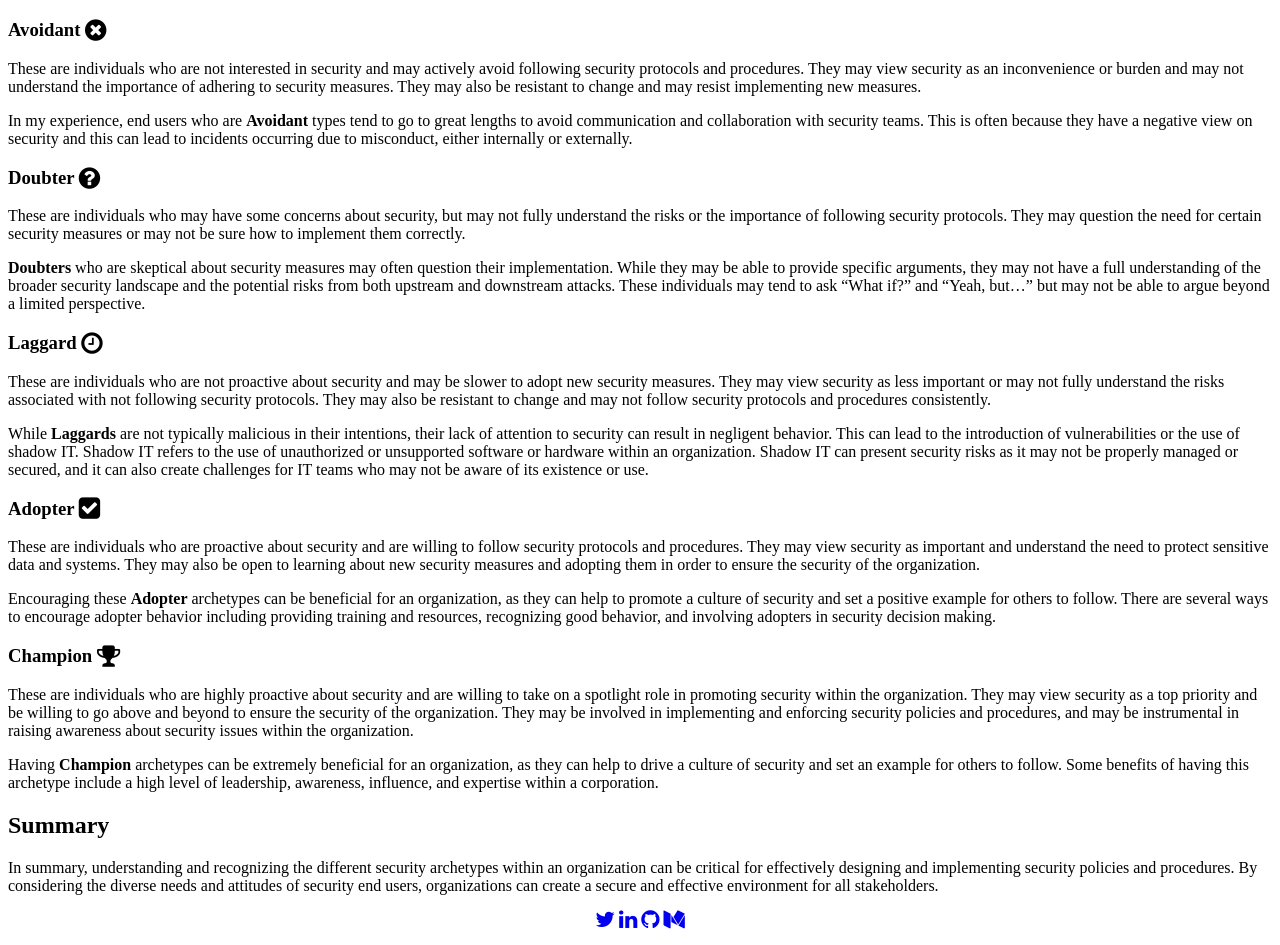
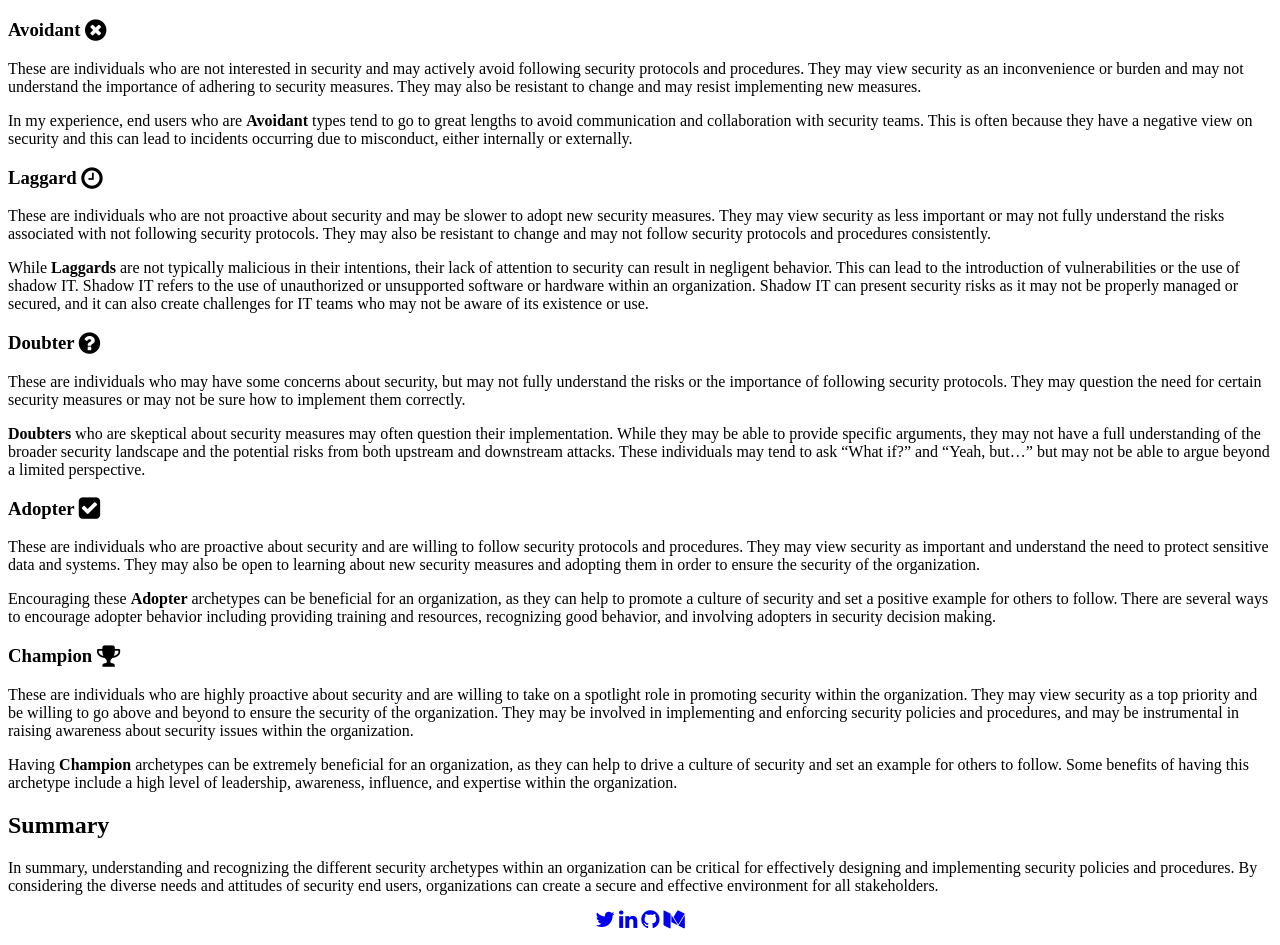
Before and after one commit to ronaldstoner/ron, a Jekyll site: the page built from _posts/2022-12-29-Corporate_Security_Archetypes.md, in a window 1280 px wide and 1400 px high, scrolled down 448 px. Shown: the part 455-1400 px from the top of the window. Built offline with Jekyll 4.4.1, drawn with Linux system fonts in a browser that asks for light colours.

```diff
--- a/_posts/2022-12-29-Corporate_Security_Archetypes.md
+++ b/_posts/2022-12-29-Corporate_Security_Archetypes.md
@@ -21,15 +21,15 @@
 
 In my experience, end users who are **Avoidant** types tend to go to great lengths to avoid communication and collaboration with security teams. This is often because they have a negative view on security and this can lead to incidents occurring due to misconduct, either internally or externally.
 
+### Laggard <i class="fa fa-clock-o fa-lg">
+These are individuals who are not proactive about security and may be slower to adopt new security measures. They may view security as less important or may not fully understand the risks associated with not following security protocols. They may also be resistant to change and may not follow security protocols and procedures consistently.
+
+While **Laggards** are not typically malicious in their intentions, their lack of attention to security can result in negligent behavior. This can lead to the introduction of vulnerabilities or the use of shadow IT. Shadow IT refers to the use of unauthorized or unsupported software or hardware within an organization. Shadow IT can present security risks as it may not be properly managed or secured, and it can also create challenges for IT teams who may not be aware of its existence or use.
+
 ### Doubter <i class="fa fa-question-circle fa-lg">
 These are individuals who may have some concerns about security, but may not fully understand the risks or the importance of following security protocols. They may question the need for certain security measures or may not be sure how to implement them correctly.
 
 **Doubters** who are skeptical about security measures may often question their implementation. While they may be able to provide specific arguments, they may not have a full understanding of the broader security landscape and the potential risks from both upstream and downstream attacks. These individuals may tend to ask "What if?" and "Yeah, but..." but may not be able to argue beyond a limited perspective.
-
-### Laggard <i class="fa fa-clock-o fa-lg">
-These are individuals who are not proactive about security and may be slower to adopt new security measures. They may view security as less important or may not fully understand the risks associated with not following security protocols. They may also be resistant to change and may not follow security protocols and procedures consistently.
-
-While **Laggards** are not typically malicious in their intentions, their lack of attention to security can result in negligent behavior. This can lead to the introduction of vulnerabilities or the use of shadow IT. Shadow IT refers to the use of unauthorized or unsupported software or hardware within an organization. Shadow IT can present security risks as it may not be properly managed or secured, and it can also create challenges for IT teams who may not be aware of its existence or use.
 
 ### Adopter <i class="fa fa-check-square fa-lg">
 These are individuals who are proactive about security and are willing to follow security protocols and procedures. They may view security as important and understand the need to protect sensitive data and systems. They may also be open to learning about new security measures and adopting them in order to ensure the security of the organization.
@@ -39,7 +39,7 @@
 ### Champion <i class="fa fa-trophy fa-lg">
 These are individuals who are highly proactive about security and are willing to take on a spotlight role in promoting security within the organization. They may view security as a top priority and be willing to go above and beyond to ensure the security of the organization. They may be involved in implementing and enforcing security policies and procedures, and may be instrumental in raising awareness about security issues within the organization.
 
-Having **Champion** archetypes can be extremely beneficial for an organization, as they can help to drive a culture of security and set an example for others to follow. Some benefits of having this archetype include a high level of leadership, awareness, influence, and expertise within a corporation.
+Having **Champion** archetypes can be extremely beneficial for an organization, as they can help to drive a culture of security and set an example for others to follow. Some benefits of having this archetype include a high level of leadership, awareness, influence, and expertise within the organization.
 
 ## Summary
 In summary, understanding and recognizing the different security archetypes within an organization can be critical for effectively designing and implementing security policies and procedures. By considering the diverse needs and attitudes of security end users, organizations can create a secure and effective environment for all stakeholders.
```
